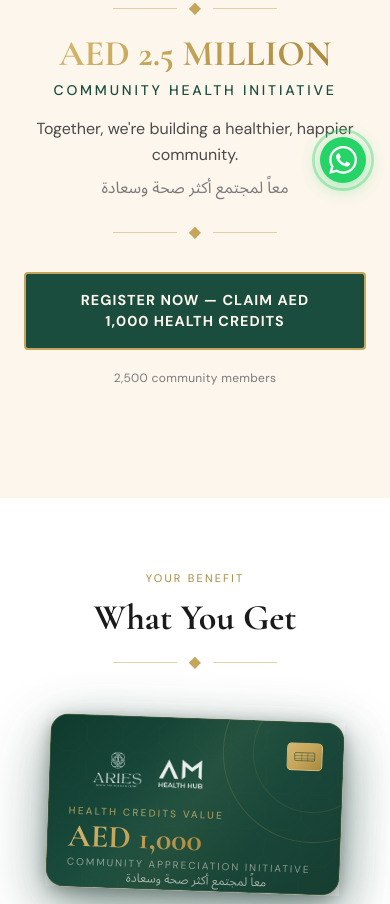
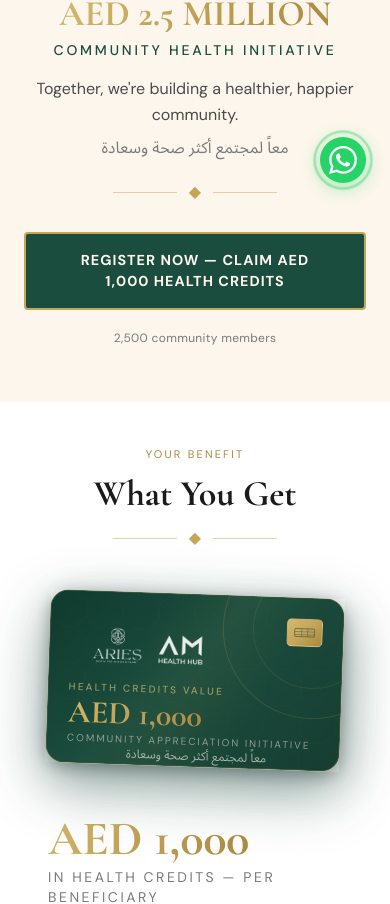
Before and after one commit to pranavnairrr/am-aries-health-initiative, a Next.js app: page / in a window 390 px wide. Shown: the part 573-1477 px from the top of the page. Built offline with nearby package versions, Linux system fonts and the light colour scheme.

Commit message:
Reduce mobile whitespace: tighten section-pad and hero padding on small screens

```diff
--- a/app/globals.css
+++ b/app/globals.css
@@ -140,7 +140,12 @@
 
 /* ── Section padding ── */
 .section-pad {
-  padding: 72px 24px;
+  padding: 44px 24px;
+}
+@media (min-width: 640px) {
+  .section-pad {
+    padding: 64px 24px;
+  }
 }
 @media (min-width: 1024px) {
   .section-pad {
--- a/components/Hero.tsx
+++ b/components/Hero.tsx
@@ -90,7 +90,7 @@
         variants={container}
         initial="hidden"
         animate="show"
-        className="relative z-10 flex flex-col items-center text-center px-6 pt-20 pb-28 lg:pb-32 max-w-3xl mx-auto"
+        className="relative z-10 flex flex-col items-center text-center px-6 pt-10 pb-14 sm:pt-16 sm:pb-24 lg:pb-32 max-w-3xl mx-auto"
       >
         {/* Logo lockup */}
         <motion.div variants={item} className="mb-4">
```
